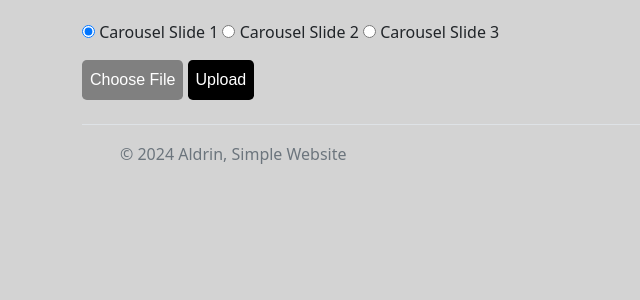
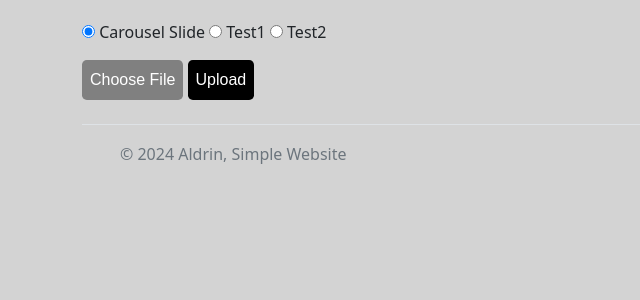
Before and after one commit to AldrinMD/Simple_Website, a Python web app: template Website/template/admin_control_page.html in a window 1280 px wide. Shown: the part 56-356 px from the top of the page, without its empty margins (0-640 px from the left). Run offline with Jinja, Linux system fonts and the light colour scheme; the template is opened without the code that fills it, so the values that code supplies are empty.

Commit message:
Update:admin_control >> functions updated

```diff
--- a/Website/__init__.py
+++ b/Website/__init__.py
@@ -23,7 +23,7 @@ def initialize_app():
     app.register_blueprint(auth, url_prefix='/')
     app.register_blueprint(admin_views, url_prefix='/')
 
-    from .models import User, Upload_Image
+    from .models import User, Upload_About_Image
 
     create_database(app)
 
--- a/Website/models.py
+++ b/Website/models.py
@@ -8,9 +8,10 @@ class User(database.Model, UserMixin):
     last_name = database.Column(database.String(150))
     password = database.Column(database.String(150))
 
-class Upload_Image(database.Model):
+class Upload_About_Image(database.Model):
     id = database.Column(database.Integer, primary_key = True)
     filename = database.Column(database.String(50))
+    text = database.Column(database.String(150))
     data_type = database.Column(database.String(50))
     target = database.Column(database.String(150))
     image_dir = database.Column(database.String(150))
--- /dev/null
+++ b/Website/static/resources/css/about.css
@@ -0,0 +1,14 @@
+.custom-carousel-item {
+    height: 500px;
+}
+
+.custom-carousel-img {
+    height: 100%;
+    width: 100%;
+    object-fit: cover;
+}
+
+.custom-card-img {
+    height: 100%;
+    object-fit: cover;
+}
--- a/Website/static/resources/css/homepage.css
+++ /dev/null
@@ -1,13 +0,0 @@
-.custom-carousel-item {
-    height: 480px;
-}
-
-.custom-carousel-img {
-    height: 100%;
-    object-fit: cover;
-}
-
-.custom-card-img {
-    height: 100%;
-    object-fit: cover;
-}
--- /dev/null
+++ b/Website/static/resources/script/admin_control_script.js
@@ -0,0 +1,7 @@
+function target_selection_onclick() {
+    if (document.getElementById('Test1').checked || document.getElementById('Test2').checked) {
+        document.getElementById('not_carousel').style.display = 'block';
+    }
+    else document.getElementById('not_carousel').style.display = 'none';
+
+}
--- a/Website/template/admin_control_page.html
+++ b/Website/template/admin_control_page.html
@@ -4,14 +4,18 @@
     <div>
         <form method="POST" enctype="multipart/form-data">
             <div>
-                <input checked="" value="carousel_slide_1" name="target_selection" type="radio" id="carousel_slide_1">
-                <label for="carousel_slide_1"><span>Carousel Slide 1</span></label>
+                <input checked="" value="carousel_slide" name="target_selection" type="radio" id="carousel_slide" onclick="javascript:target_selection_onclick();">
+                <label for="carousel_slide"><span>Carousel Slide</span></label>
 
-                <input value="carousel_slide_2" name="target_selection" type="radio" id="carousel_slide_2">
-                <label for="carousel_slide_2"><span></span>Carousel Slide 2</label>
+                <input value="Test1" name="target_selection" type="radio" id="Test1" onclick="javascript:target_selection_onclick();">
+                <label for="Test1"><span></span>Test1</label>
 
-                <input value="carousel_slide_3" name="target_selection" type="radio" id="carousel_slide_3">
-                <label for="carousel_slide_3"><span></span>Carousel Slide 3</label>
+                <input value="Test2" name="target_selection" type="radio" id="Test2" onclick="javascript:target_selection_onclick();">
+                <label for="Test2"><span></span>Test2</label>
+            </div>
+
+            <div id="not_carousel" style="display:none">
+                Test input <input type='text' id='test_text' name='test_text' placeholder="test_text"><br>
             </div>
 
             <input id="upload_file_btn" type="file" name="file" hidden>
@@ -21,4 +25,5 @@
             <label class="upload_photo_design" for="upload_photo_btn">Upload</label>
         </form>
     </div>
+
 {% endblock %}
--- a/Website/template/masterpage.html
+++ b/Website/template/masterpage.html
@@ -8,6 +8,7 @@
         <link rel="stylesheet" href="static/resources/css/masterpage.css">
         <link rel="stylesheet" href="static/resources/css/homepage.css">
         <link rel="stylesheet" href="static/resources/css/reg_login.css">
+        <link rel="stylesheet" href="static/resources/css/about.css">
 
         <link rel="stylesheet" href="static/resources/css/admin_control.css">
 
@@ -29,7 +30,7 @@
                 <div class="collapse navbar-collapse" id="navbarNav">
                   <ul class="navbar-nav col-lg-5 justify-content-lg-end nav-ul-padding">
                     <li><a href="/" class="nav-link px-2 text-secondary">Home</a></li>
-                    <li class="nav-item active"><a href="#" class="nav-link px-2 text-secondary">About</a></li>
+                    <li class="nav-item active"><a href="/about" class="nav-link px-2 text-secondary">About</a></li>
                   </ul>
 
                   <div class="d-lg-flex col-lg-7 justify-content-lg-end">
@@ -98,6 +99,9 @@
         </footer>
       </div>
 
+
+
       <script src="https://cdn.jsdelivr.net/npm/bootstrap@5.2.3/dist/js/bootstrap.bundle.min.js" integrity="sha384-kenU1KFdBIe4zVF0s0G1M5b4hcpxyD9F7jL+jjXkk+Q2h455rYXK/7HAuoJl+0I4" crossorigin="anonymous"></script>
+      <script type="text/javascript" src="static/resources/script/admin_control_script.js"></script>
     </body>
 </html>
```
Also changed, not shown: Website/admin_views.py (+4 -3 lines), Website/template/about.html (added, +97 -0 lines), Website/template/homepage.html (+2 -90 lines), Website/views.py (+6 -6 lines), Website/simple_website_database.db (added), Website/static/resources/carousel_img/Ghost.JPG (added), Website/static/resources/carousel_img/Music.JPG (added).
